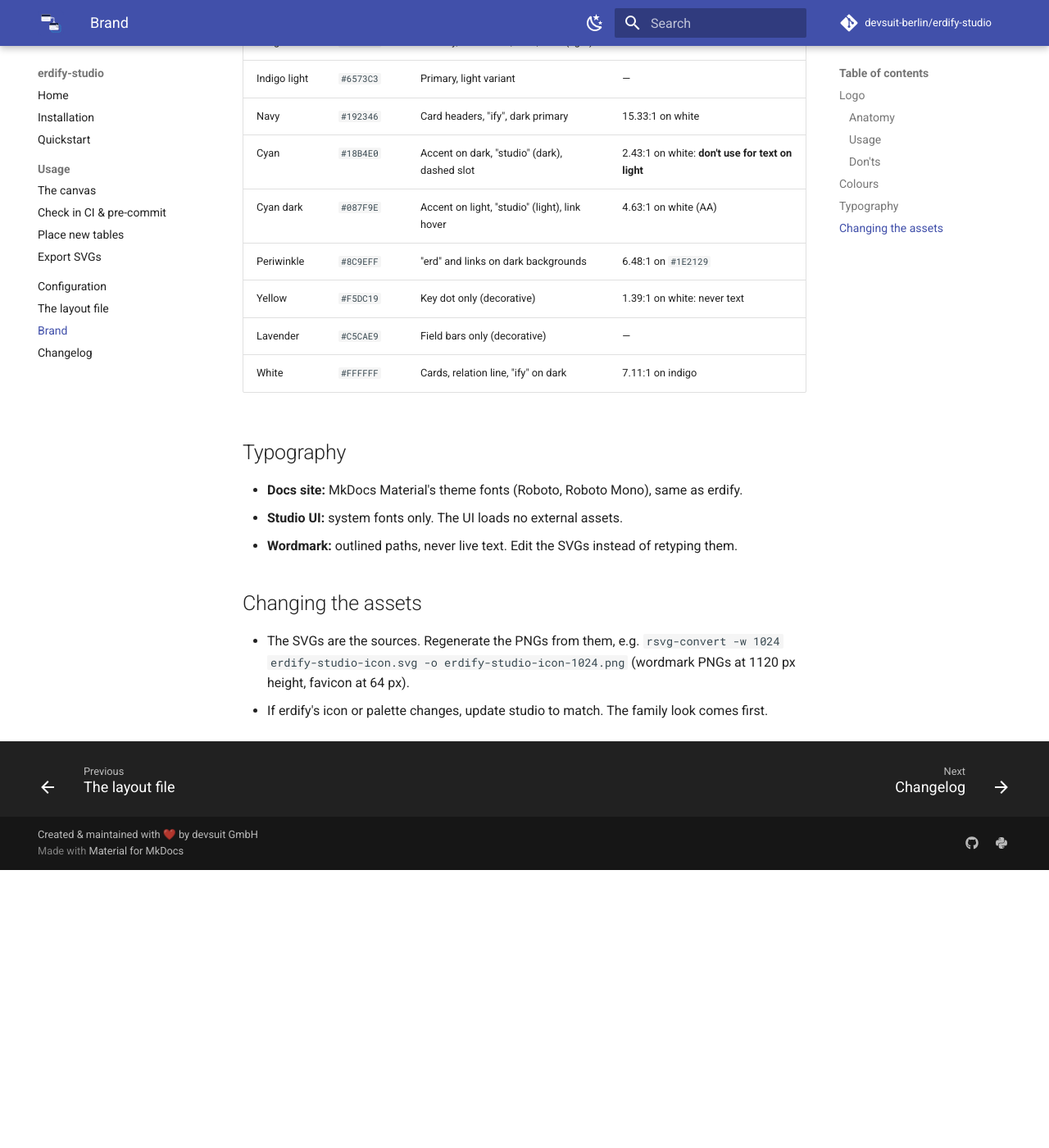
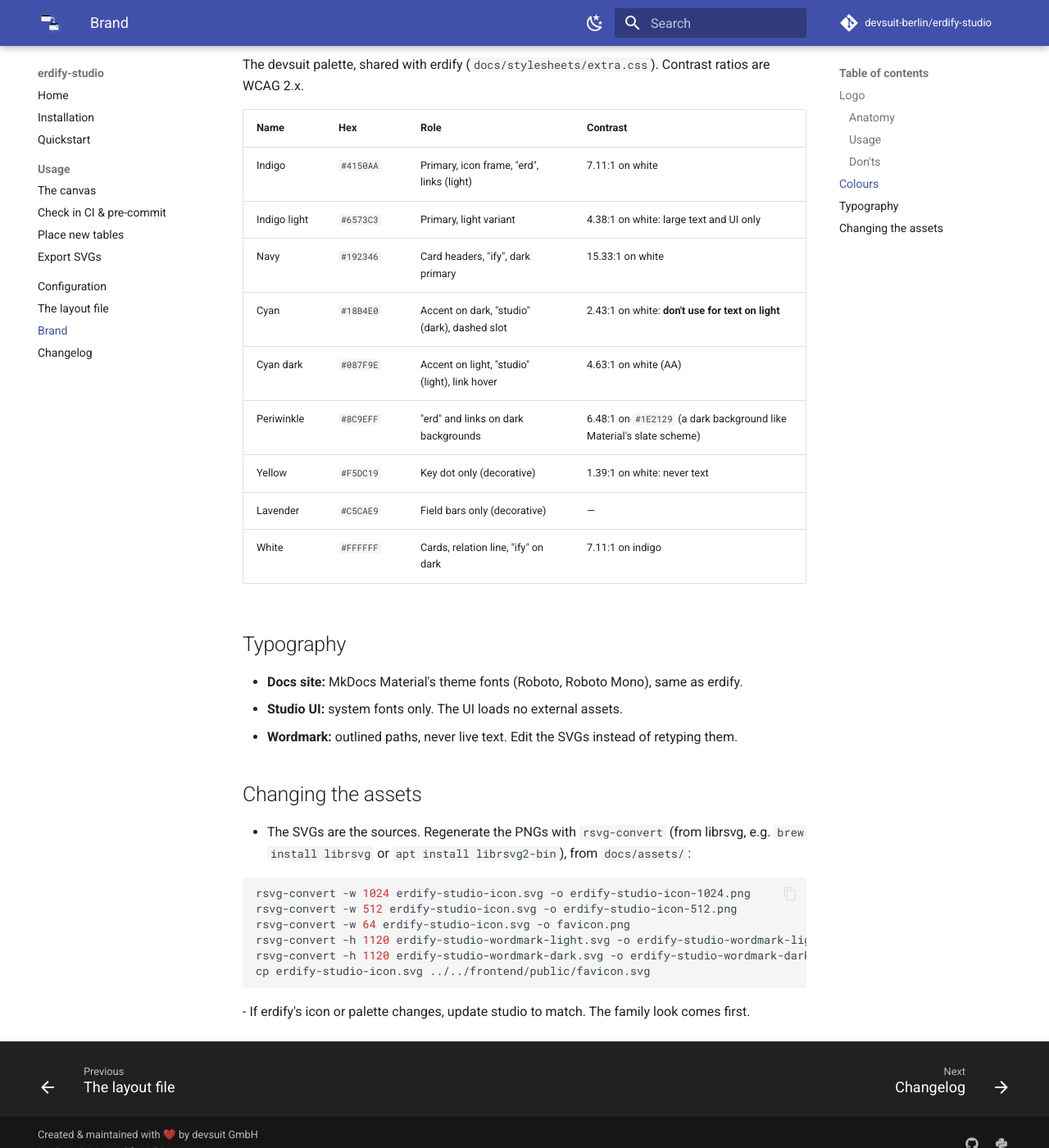
Before and after one commit to devsuit-berlin/erdify-studio, an MkDocs documentation site: the page built from docs/brand.md, in a window 1280 px wide and 1400 px high, scrolled down 1699 px. Shown: the whole window at 82% size. Built offline with MkDocs 1.6.1 and Material for MkDocs 9.7.7, drawn with Linux system fonts in a browser that asks for light colours; comment, search, counter and statistics services are not loaded; before the commit the page ends 2760 px from its top, so only the background shows below that; some of the changed text lies outside the part shown.

Commit message:
docs: #41 - brand guide fixes (#43)
## Summary

Follow-up to #42, the same review fixes as in erdify's brand guide
(devsuit-berlin/erdify#387), so both guides stay identical where they
overlap:

- **Changing the assets:** one `rsvg-convert` command per PNG plus the
frontend favicon copy, the working directory and where `rsvg-convert`
comes from (the old text only showed the 1024 icon)
- **Logo preview:** the wordmark switches to the dark variant in dark
mode (the page broke its own "no light wordmark on dark" rule)
- **README snippet:** copy-paste `<picture>` heading with the real raw
URLs
- **Colours:** contrast for Indigo light (4.38:1, large text/UI only)
and the dark background named

Checked: `mkdocs build --strict` passes; pre-commit clean.

## Related issues

Follow-up: #41

Review: reviewed by the reviewer agent (Copilot unavailable)

````diff
--- a/docs/brand.md
+++ b/docs/brand.md
@@ -16,7 +16,10 @@ card**.
 <p align="center">
   <img alt="erdify-studio icon" src="assets/erdify-studio-icon.svg" width="160">
   &nbsp;&nbsp;
-  <img alt="erdify-studio wordmark" src="assets/erdify-studio-wordmark-light.svg" width="440">
+  <picture>
+    <source media="(prefers-color-scheme: dark)" srcset="assets/erdify-studio-wordmark-dark.svg">
+    <img alt="erdify-studio wordmark" src="assets/erdify-studio-wordmark-light.svg" width="440">
+  </picture>
 </p>
 
 ### Anatomy
@@ -36,9 +39,18 @@ card**.
 - **Light/dark:** use the light wordmark on light backgrounds and the dark one on dark
   backgrounds. In READMEs, switch with `<picture>` and `prefers-color-scheme`. The icon
   works on both.
-- **README and PyPI:** reference the assets by absolute
-  `raw.githubusercontent.com/.../main/docs/assets/...` URLs. PyPI renders the README as
-  the long description, and relative paths break there.
+- **README and PyPI:** reference the assets by absolute `raw.githubusercontent.com` URLs
+  on `main`. PyPI renders the README as the long description, and relative paths break
+  there. The README heading:
+
+  ```html
+  <p align="center">
+    <picture>
+      <source media="(prefers-color-scheme: dark)" srcset="https://raw.githubusercontent.com/devsuit-berlin/erdify-studio/main/docs/assets/erdify-studio-wordmark-dark.svg">
+      <img alt="erdify studio" src="https://raw.githubusercontent.com/devsuit-berlin/erdify-studio/main/docs/assets/erdify-studio-wordmark-light.svg" width="480">
+    </picture>
+  </p>
+  ```
 
 ### Don'ts
 
@@ -56,11 +68,11 @@ are WCAG 2.x.
 | Name | Hex | Role | Contrast |
 | --- | --- | --- | --- |
 | Indigo | `#4150AA` | Primary, icon frame, "erd", links (light) | 7.11:1 on white |
-| Indigo light | `#6573C3` | Primary, light variant | — |
+| Indigo light | `#6573C3` | Primary, light variant | 4.38:1 on white: large text and UI only |
 | Navy | `#192346` | Card headers, "ify", dark primary | 15.33:1 on white |
 | Cyan | `#18B4E0` | Accent on dark, "studio" (dark), dashed slot | 2.43:1 on white: **don't use for text on light** |
 | Cyan dark | `#087F9E` | Accent on light, "studio" (light), link hover | 4.63:1 on white (AA) |
-| Periwinkle | `#8C9EFF` | "erd" and links on dark backgrounds | 6.48:1 on `#1E2129` |
+| Periwinkle | `#8C9EFF` | "erd" and links on dark backgrounds | 6.48:1 on `#1E2129` (a dark background like Material's slate scheme) |
 | Yellow | `#F5DC19` | Key dot only (decorative) | 1.39:1 on white: never text |
 | Lavender | `#C5CAE9` | Field bars only (decorative) | — |
 | White | `#FFFFFF` | Cards, relation line, "ify" on dark | 7.11:1 on indigo |
@@ -73,7 +85,15 @@ are WCAG 2.x.
 
 ## Changing the assets
 
-- The SVGs are the sources. Regenerate the PNGs from them, e.g.
-  `rsvg-convert -w 1024 erdify-studio-icon.svg -o erdify-studio-icon-1024.png`
-  (wordmark PNGs at 1120 px height, favicon at 64 px).
+- The SVGs are the sources. Regenerate the PNGs with `rsvg-convert` (from librsvg, e.g.
+  `brew install librsvg` or `apt install librsvg2-bin`), from `docs/assets/`:
+
+  ```bash
+  rsvg-convert -w 1024 erdify-studio-icon.svg -o erdify-studio-icon-1024.png
+  rsvg-convert -w 512 erdify-studio-icon.svg -o erdify-studio-icon-512.png
+  rsvg-convert -w 64 erdify-studio-icon.svg -o favicon.png
+  rsvg-convert -h 1120 erdify-studio-wordmark-light.svg -o erdify-studio-wordmark-light.png
+  rsvg-convert -h 1120 erdify-studio-wordmark-dark.svg -o erdify-studio-wordmark-dark.png
+  cp erdify-studio-icon.svg ../../frontend/public/favicon.svg
+  ```
 - If erdify's icon or palette changes, update studio to match. The family look comes first.
````
